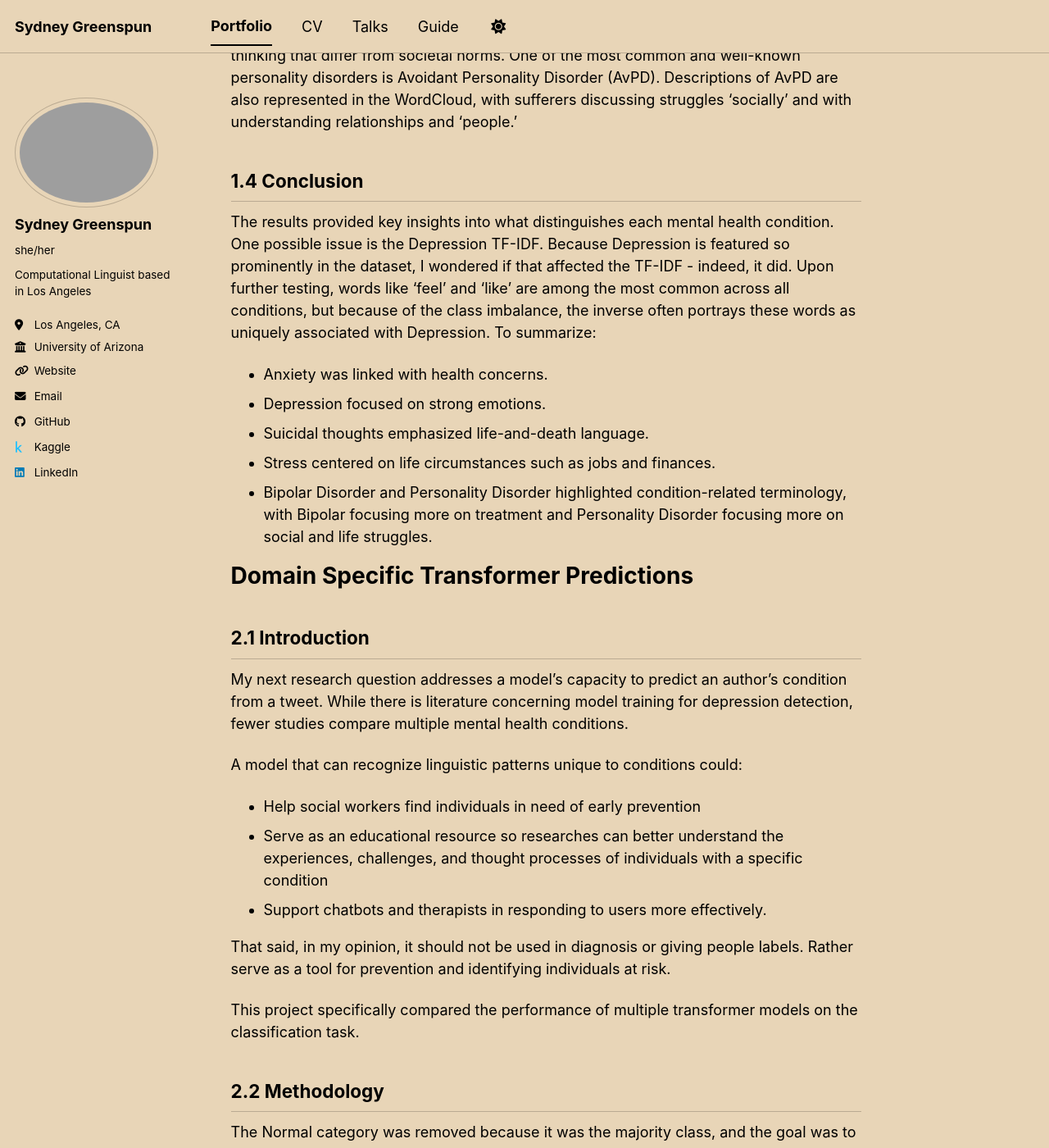
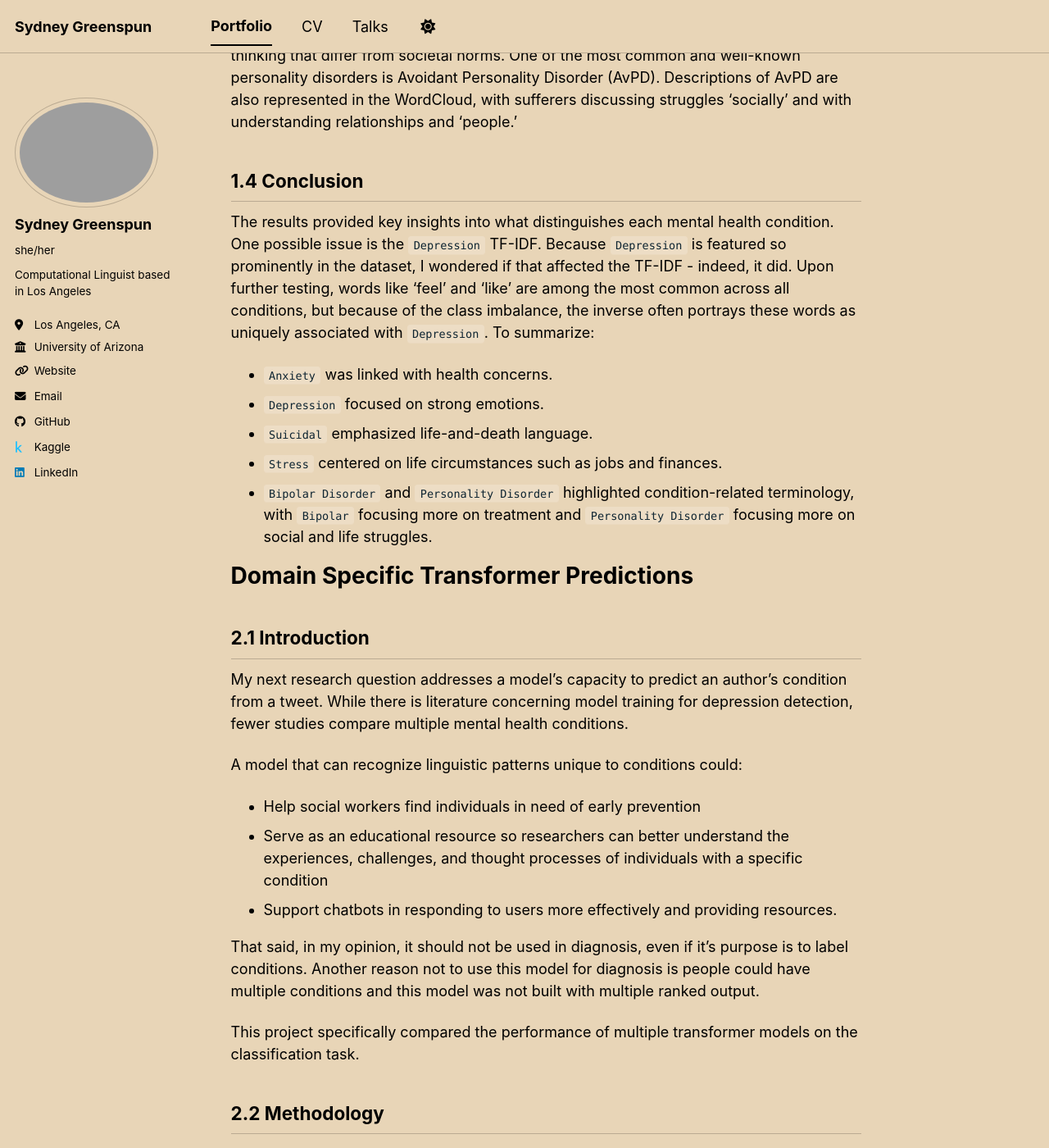
Before and after one commit to bess-days/bess-days.github.io, a Jekyll site: the page built from _portfolio/portfolio-3.md, in a window 1280 px wide and 1400 px high, scrolled down 5791 px. Shown: the whole window at 82% size. Built offline with Jekyll 4.4.1, drawn with Linux system fonts in a browser that asks for light colours; a script bundle is joined from its source files by our own code; library files that are not in the unit come from our copies; some of the changed text lies outside the part shown.

Commit message:
misc changes

```diff
--- a/_config.yml
+++ b/_config.yml
@@ -66,7 +66,7 @@ author:
   keybase          : # Username
   instagram        : # Username
   lastfm           : # Username
-  linkedin         : "Sydney Bess Greenspun" # Username
+  linkedin         : "https://www.linkedin.com/in/sydney-bess-greenspun-26b69a167/" # Username
   mastodon         : # URL
   medium           : # URL
   pinterest        : # Username
--- a/_data/navigation.yml
+++ b/_data/navigation.yml
@@ -21,6 +21,3 @@ main:
   #   url: /cv-json/
   - title: "Talks"
     url: /talks/
-
-  - title: "Guide"
-    url: /markdown/
--- a/_portfolio/portfolio-3.md
+++ b/_portfolio/portfolio-3.md
@@ -8,7 +8,7 @@ collection: portfolio
 
 One in five people in the United States experiences mental illness. Recently, more individuals have openly discussed the effects of mental illness on their lives. Many organizations now collect public posts about mental health conditions. [Sentiment Analysis for Mental Health](https://www.kaggle.com/datasets/suchintikasarkar/sentiment-analysis-for-mental-health) is a public database containing social media posts from users self-identifying with a particular condition or none. This database aggregates 8 Kaggle datasets related to these conditions from Reddit, Twitter, and other sources. To gather one specific condition, they looked at subreddit thread titles or annotations done by humans with diagnostic mental health experience.
 
-Each entry contains a unique ID, tweet, and the writer’s condition. Categories include prominent conditions—Depression, Suicidal, Anxiety, Stress, Bipolar, and Personality Disorder—as well as a control category, Normal.
+Each entry contains a unique ID, tweet, and the writer’s condition. Categories include prominent conditions—`Depression, Suicidal, Anxiety, Stress, Bipolar, and Personality Disorder`—as well as a control category, Normal.
 
 ## Steps for cleaning and processing the dataframe
 *(Refer to [eda.ipynb](https://github.com/bess-days/mental-health-analysis/blob/main/data/eda.ipynb))*
@@ -47,7 +47,7 @@ Condition-specific words (e.g., bipolar, depression) and the Normal category wer
 
 ### Figure 1.1 Anxiety Wordcloud
 
-The Anxiety WordCloud includes words commonly associated with anxiety, such as 'worry', 'nervous', and 'restless'. Additionally, many words align with medical themes. Terms such as 'heart', 'doctor', and 'cancer' appear prominently, suggesting that medical concerns are frequently mentioned by individuals with anxiety in this dataset.
+The `Anxiety` WordCloud includes words commonly associated with anxiety, such as 'worry', 'nervous', and 'restless'. Additionally, many words align with medical themes. Terms such as 'heart', 'doctor', and 'cancer' appear prominently, suggesting that medical concerns are frequently mentioned by individuals with anxiety in this dataset.
 
 
 <img src="/images/depression.png">
@@ -86,13 +86,13 @@ Personality disorders are defined by a person exhibiting unnatural patterns and
 
 ## 1.4 Conclusion
 
-The results provided key insights into what distinguishes each mental health condition. One possible issue is the Depression TF-IDF. Because Depression is featured so prominently in the dataset, I wondered if that affected the TF-IDF - indeed, it did. Upon further testing, words like ‘feel’ and ‘like’ are among the most common across all conditions, but because of the class imbalance, the inverse often portrays these words as uniquely associated with Depression.
+The results provided key insights into what distinguishes each mental health condition. One possible issue is the `Depression` TF-IDF. Because `Depression` is featured so prominently in the dataset, I wondered if that affected the TF-IDF - indeed, it did. Upon further testing, words like ‘feel’ and ‘like’ are among the most common across all conditions, but because of the class imbalance, the inverse often portrays these words as uniquely associated with `Depression`.
 To summarize:
-* Anxiety was linked with health concerns.
-* Depression focused on strong emotions.
-* Suicidal thoughts emphasized life-and-death language.
-* Stress centered on life circumstances such as jobs and finances.
-* Bipolar Disorder and Personality Disorder highlighted condition-related terminology, with Bipolar focusing more on treatment and Personality Disorder focusing more on social and life struggles.
+* `Anxiety` was linked with health concerns.
+* `Depression` focused on strong emotions.
+* `Suicidal` emphasized life-and-death language.
+* `Stress` centered on life circumstances such as jobs and finances.
+* `Bipolar Disorder` and `Personality Disorder` highlighted condition-related terminology, with `Bipolar` focusing more on treatment and `Personality Disorder` focusing more on social and life struggles.
 
 # Domain Specific Transformer Predictions
 
@@ -103,16 +103,16 @@ My next research question addresses a model’s capacity to predict an author’
 A model that can recognize linguistic patterns unique to conditions could:
 
 * Help social workers find individuals in need of early prevention
-* Serve as an educational resource so researches can better understand the experiences, challenges, and thought processes of individuals with a specific condition
-* Support chatbots and therapists in responding to users more effectively.
+* Serve as an educational resource so researchers can better understand the experiences, challenges, and thought processes of individuals with a specific condition
+* Support chatbots in responding to users more effectively and providing resources.
 
-That said, in my opinion, it should not be used in diagnosis or giving people labels. Rather serve as a tool for prevention and identifying individuals at risk.
+That said, in my opinion, it should not be used in diagnosis, even if it's purpose is to label conditions. Another reason not to use this model for diagnosis is people could have multiple conditions and this model was not built with multiple ranked output.
 
 This project specifically compared the performance of multiple transformer models on the classification task.
 
 ## 2.2 Methodology
 
-The Normal category was removed because it was the majority class, and the goal was to identify which condition each tweet belonged to.
+The Normal category was removed because it was the majority class, and the goal was to identify which condition each tweet belonged to. In practice and for use cases like identifying those in general with mental health conditions for prevention and risk management, a model trained on identifying the presense of any codition would be more efficient.
 
 Tweets were cleaned by:
 
@@ -145,21 +145,21 @@ Shared Model Parameters
 
 The results of running MentalRoBERTa were promising. Specifically, the model stopped early around epoch 9. The final training loss was 0.26, and the observed accuracy was 78%.
 
-Therefore, emphasis was placed on the macro F1-score to account for class imbalance. Macro F1 considers both precision and recall, ensuring equal representation for all classes, including minority groups such as personality disorders. There was no need to penalize the model for failing to fit one class.
+Therefore, emphasis was placed on the macro F1-score to account for class imbalance. Macro F1 considers both precision and recall, ensuring equal representation for all classes, including minority classes such as `Personality disorder`. There was no need to penalize the model for failing to fit one class.
 
 The highest macro F1-score achieved was 0.8213, within the 0.80-0.90 range, suggesting the model performs well.
 
 This result is consistent with the macro F1-score calculated from the classification report following predictions.
 
 <img src="/images/confusion.png">
-### Figure 2.2 Confusion Matrix for Mental RoBERTa
+### Figure 2.2 Confusion Matrix for MentalRoBERTa
 
-The confusion matrix supported several initial hypotheses. Depression and Suicidal tweets were the most frequently confused categories, while Stress was occasionally mislabeled as Anxiety. Personality Disorder, being a minority class, also produced lower F1-scores and was more difficult to evaluate accurately.
+The confusion matrix supported several initial hypotheses. `Depression` and `Suicidal` tweets were the most frequently confused categories, while `Stress` was occasionally mislabeled as `Anxiety`. `Personality Disorder`, being a minority class, also produced lower F1-scores and was more difficult to evaluate accurately.
 
-<img src="/images/ROC.png">
-### Figure 2.3 ROC curves for Mental RoBERTa
+<img src="/images/roc.png">
+### Figure 2.3 ROC curves for MentalRoBERTa
 
-The ROC curves indicate that the results are relatively good, with the curves for Anxiety, Bipolar, Personality Disorder, and Stress close to 1 (AUC of .97-.99). This suggests that the model generally performs well at differentiating between the classes. However, Suicidal and Depression both have an AUC of .91, which is expected because those two conditions overlap.
+The ROC curves indicate that the results are relatively good, with the curves for `Anxiety`, `Bipolar`, `Personality Disorder`, and `Stress` close to 1 (AUC of .97-.99). This suggests that the model generally performs well at differentiating between the classes. However, `Suicidal` and `Depression` both have an AUC of .91, which is expected because those two conditions overlap.
 
 ### 2.3.2 Distill-Bert
 *(Refer to [distil.ipynb](https://github.com/bess-days/mental-health-analysis/blob/main/model/distil.ipynb))*
@@ -178,9 +178,9 @@ MentalRoBERTa outperformed DistilBERT across most evaluation metrics.
 Table 2.6 Comparison of DistilBERT and MentalRoBERTa - the cells marked in green are the highest scores between the two models
 
 Key Takeaways
-- Recall on Bipolar disorder meaning the model trained on Mental RoBerta produced fewer false negatives, which is important as missing a diagnosis can be critical. DistilBERT seems to only identify obvious Bipolar related text.
-- Mental RoBERTa performed better in all metrics for the data's minority classes Personality Disorder (1.8% of data) and Stress (4.6% of data). This proves that its domain-specific training helps it identify more specific/minor patterns more accurately without missing users.
-- While DistilBERT has slighlty higher precision that Mental RoBERTa in the Suicidal category, Mental RoBERTa is better at recognizing nuanced references to suicide. The latter model raises a few more false alarms (lower precision), but it catches more people in crisis (higher recall). This is critical for intervention.
-- There was no difference in performance between the F1 in Depression and Anxiety, and similar performance on other metrics. As the most prevelant conditions, not just in this dataset, but in general, means Depression and Anxiety related language would be covered significantly by DistilBERT's training data.
+- Recall on `Bipolar` disorder meaning the model trained on MentalRoBERTa  produced fewer false negatives, which is important as missing a diagnosis can be critical. DistilBERT seems to only identify obvious `Bipolar` related text.
+- MentalRoBERTa  performed better in all metrics for the data's minority classes `Personality Disorder` (1.8% of data) and `Stress` (4.6% of data). This proves that its domain-specific training helps it identify more specific/minor patterns more accurately without missing users.
+- While DistilBERT has slighlty higher precision that MentalRoBERTa  in the `Suicidal` category, MentalRoBERTa  is better at recognizing nuanced references to suicide. The latter model raises a few more false alarms (lower precision), but it catches more people in crisis (higher recall). This is critical for intervention.
+- There was no difference in performance between the F1 in `Depression` and `Anxiety`, and similar performance on other metrics. `Depression` and `Anxiety` are the most prevelant conditions, not just in this dataset, but in general, which means related language would be covered significantly by DistilBERT's training data.
 
 The findings support the hypothesis that a domain-specific pre-trained transformer performs better than a broader general-purpose model for mental health classification tasks.
```
Also changed, not shown: other parts of _portfolio/portfolio-3.md (+3 -3 lines), _pages/cv.md (+0 -1 lines), _portfolio/portfolio-1.md (+2 -2 lines).
